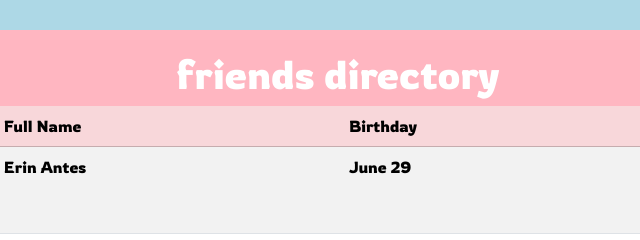
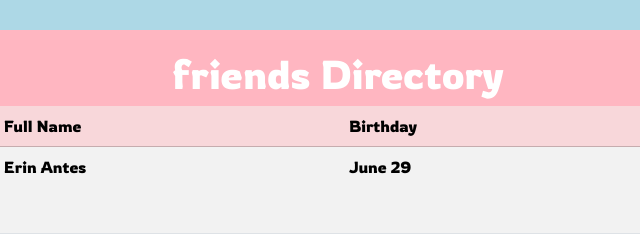
Before and after one commit to TCoeli-9E/Q2-Directory-Coeli-Thomas, a plain HTML site: page index.html in a window 1280 px wide. Shown: the top 240 px of the page, 302-942 px from the left. Drawn offline with nearby package versions, Linux system fonts and the light colour scheme.

Commit message:
Update index.html

```diff
--- a/index.html
+++ b/index.html
@@ -26,7 +26,7 @@
 <body>
 
 	<div class="container">
-		<h1 class="animate__animated animate__bounce">friends directory</h1>
+		<h1 class="animate__animated animate__bounce">friends Directory</h1>
 		<table class="table table-hover table-striped">
 			<thead>
 				<tr class="table-danger">
```
